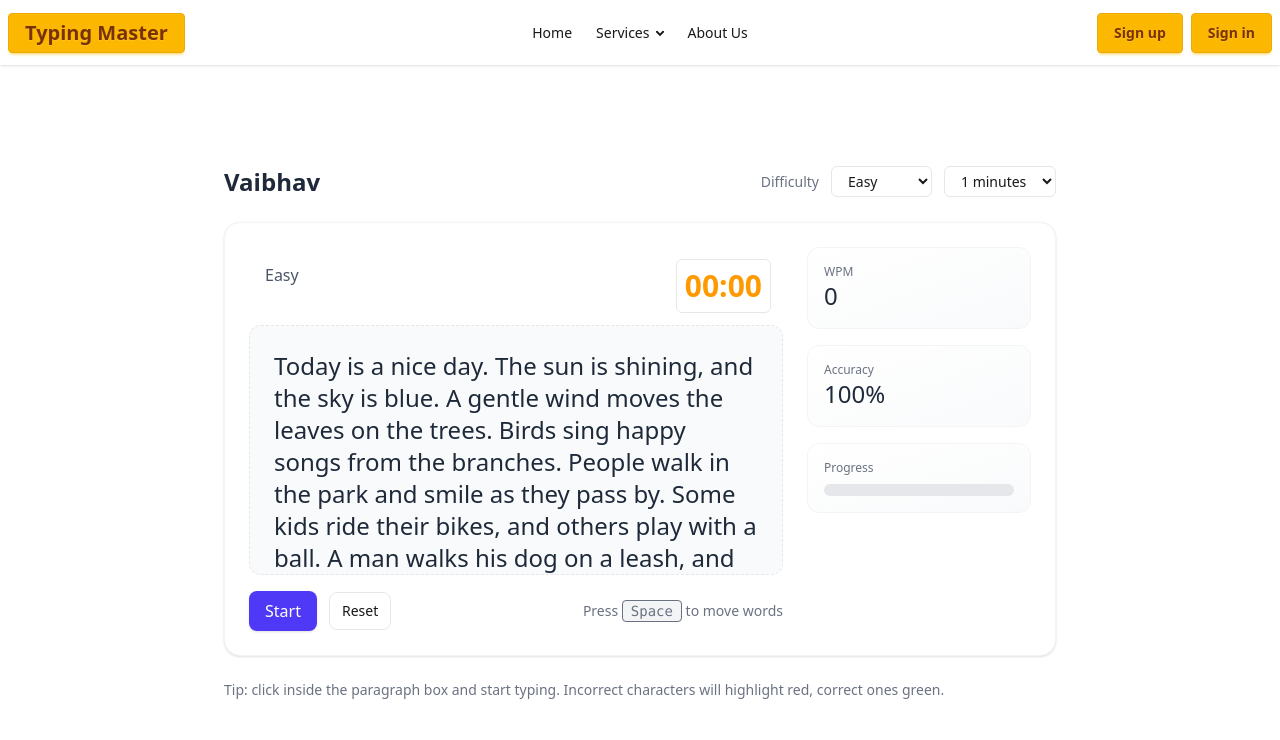
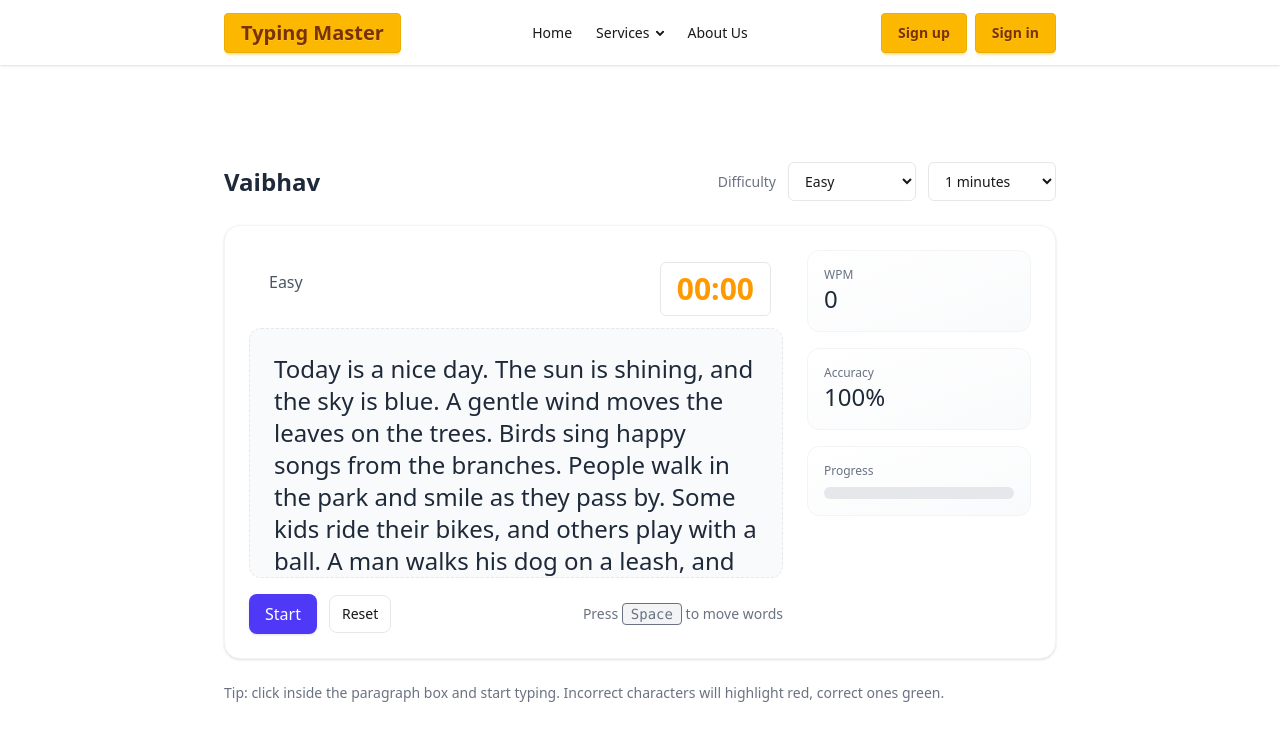
Before and after one commit to vblohar/Typing-Master, an Angular app: page / in a window 1280 px wide. Shown: the top 740 px of the page. Built offline with nearby package versions, Linux system fonts and the light colour scheme.

Commit message:
Adjusted body margin..

```diff
--- a/src/app/header/header.html
+++ b/src/app/header/header.html
@@ -1,17 +1,17 @@
-<div class="navbar bg-base-100 shadow-sm">
+<div class="navbar bg-base-100 shadow-sm px-56">
   <div class="navbar-start">
     <div class="dropdown">
       <div tabindex="0" role="button" class="btn btn-ghost lg:hidden">
-        <svg xmlns="http://www.w3.org/2000/svg" class="h-5 w-5" fill="none" viewBox="0 0 24 24" stroke="currentColor"> <path stroke-linecap="round" stroke-linejoin="round" stroke-width="2" d="M4 6h16M4 12h8m-8 6h16" /> </svg>
+        <svg xmlns="http://www.w3.org/2000/svg" class="h-5 w-5" fill="none" viewBox="0 0 24 24" stroke="currentColor">
+          <path stroke-linecap="round" stroke-linejoin="round" stroke-width="2" d="M4 6h16M4 12h8m-8 6h16" />
+        </svg>
       </div>
-      <ul
-        tabindex="0"
-        class="menu menu-sm dropdown-content bg-base-100 rounded-box z-1 mt-3 w-52 p-2">
+      <ul tabindex="0" class="menu menu-sm dropdown-content bg-base-100 rounded-box z-1 mt-3 w-52 p-2">
         <li><a>Home</a></li>
         <li>
           <a>Services</a>
           <ul class="p-2">
-             <li><a>Typing Speed</a></li>
+            <li><a>Typing Speed</a></li>
           </ul>
         </li>
         <li><a>About Us</a></li>
@@ -27,7 +27,7 @@
           <summary>Services</summary>
           <ul class="p-2">
             <li><a>Typing Speed</a></li>
-                  </ul>
+          </ul>
         </details>
       </li>
       <li><a>About Us</a></li>
--- a/src/app/main/paragraph/paragraph.html
+++ b/src/app/main/paragraph/paragraph.html
@@ -1,34 +1,33 @@
-<main class="w-full px-50">
+<div class="w-full px-50">
     <header class="flex items-center justify-between mb-6">
         <h1 class="text-2xl font-semibold text-gray-800">Vaibhav</h1>
         <div class="flex items-center gap-3">
             <div class="text-sm text-gray-500">Difficulty</div>
             <select [(ngModel)]="textType" id="textType" (change)="changePara($event)"
-                class="px-3 py-1 rounded-md border border-gray-200 bg-white text-sm">
+                class="px-3 py-2 rounded-md border border-gray-200 bg-white text-sm leading-8 w-32">
                 <option *ngFor="let type of difficulty">{{type.type}}</option>
             </select>
-             <select class="px-3 py-1 rounded-md border border-gray-200 bg-white text-sm" [(ngModel)]="timeForTyping" id="timeForTyping" (change)="changeTime()">
-                            <option *ngFor="let time of typingTime" [value]="time.time" >{{time.time}} minutes</option>
-
-                        </select>
+            <select class="px-3 py-2 rounded-md border border-gray-200 bg-white text-sm leading-8 w-32"
+                [(ngModel)]="timeForTyping" id="timeForTyping" (change)="changeTime()">
+                <option *ngFor="let time of typingTime" [value]="time.time">{{time.time}} minutes</option>
+            </select>
         </div>
     </header>
-
     <!-- Paragraph card -->
     <section class="bg-white shadow-sm rounded-2xl p-6 border box-border border-gray-100">
         <div class="flex items-start gap-6">
             <!-- paragraph area -->
             <div class="flex-1">
                 <div class="flex gap-3 justify-between p-1 box-border">
-                    <label class="block text-md font-medium text-gray-600 p-3">{{textType}}</label>
+                    <label class="block text-md font-medium text-gray-600 p-4">{{textType}}</label>
                     <div class="p-2">
                         <!-- <label for="">select time</label> -->
-
-                        <div class="p-2 font-bold text-amber-500 rounded-md border border-gray-200 bg-white text-3xl">{{countdownDisplay ? countdownDisplay : '00:00'}}</div>
+                        <div
+                            class="px-4 py-2 font-bold text-amber-500 rounded-md border border-gray-200 bg-white text-3xl">
+                            {{countdownDisplay ? countdownDisplay : '00:00'}}
+                        </div>
                     </div>
-
                 </div>
-
                 <div id="paragraphBox" #scrollContainer
                     class="bg-gray-50 p-6 rounded-xl border border-dashed border-gray-200 min-h-[140px] overflow-auto max-h-[250px] text-2xl leading-8 text-gray-800">
                     <!-- paragraph content is rendered as spans for each char/word -->
@@ -37,15 +36,15 @@
                 </div>
                 <div class="mt-4 flex items-center gap-3">
                     <button id="startBtn"
-                        class="px-4 py-2 bg-indigo-600 text-white rounded-lg shadow-sm hover:bg-indigo-700 cursor-pointer" (click)="startCountdown()">Start</button>
-                    <button id="resetBtn"
-                        class="px-3 py-2 border border-gray-200 rounded-lg text-sm cursor-pointer" (click)="reset()">Reset</button>
+                        class="px-4 py-2 bg-indigo-600 text-white rounded-lg shadow-sm hover:bg-indigo-700 cursor-pointer"
+                        (click)="startCountdown()">Start</button>
+                    <button id="resetBtn" class="px-3 py-2 border border-gray-200 rounded-lg text-sm cursor-pointer"
+                        (click)="reset()">Reset</button>
 
                     <div class="ml-auto text-sm text-gray-500">Press <kbd
                             class="px-2 py-0.5 border rounded bg-gray-100">Space</kbd> to move words</div>
                 </div>
             </div>
-
             <!-- stats rail -->
             <aside class="w-56">
                 <div class="space-y-4">
@@ -68,11 +67,10 @@
             </aside>
         </div>
     </section>
-
     <!-- hidden input to capture typing -->
     <input id="hiddenInput" autocomplete="off" autocorrect="off" autocapitalize="off" spellcheck="false"
         class="opacity-0 absolute -z-10" />
 
     <footer class="mt-6 text-sm text-gray-500">Tip: click inside the paragraph box and start typing. Incorrect
         characters will highlight red, correct ones green.</footer>
-</main>
+</div>
```
